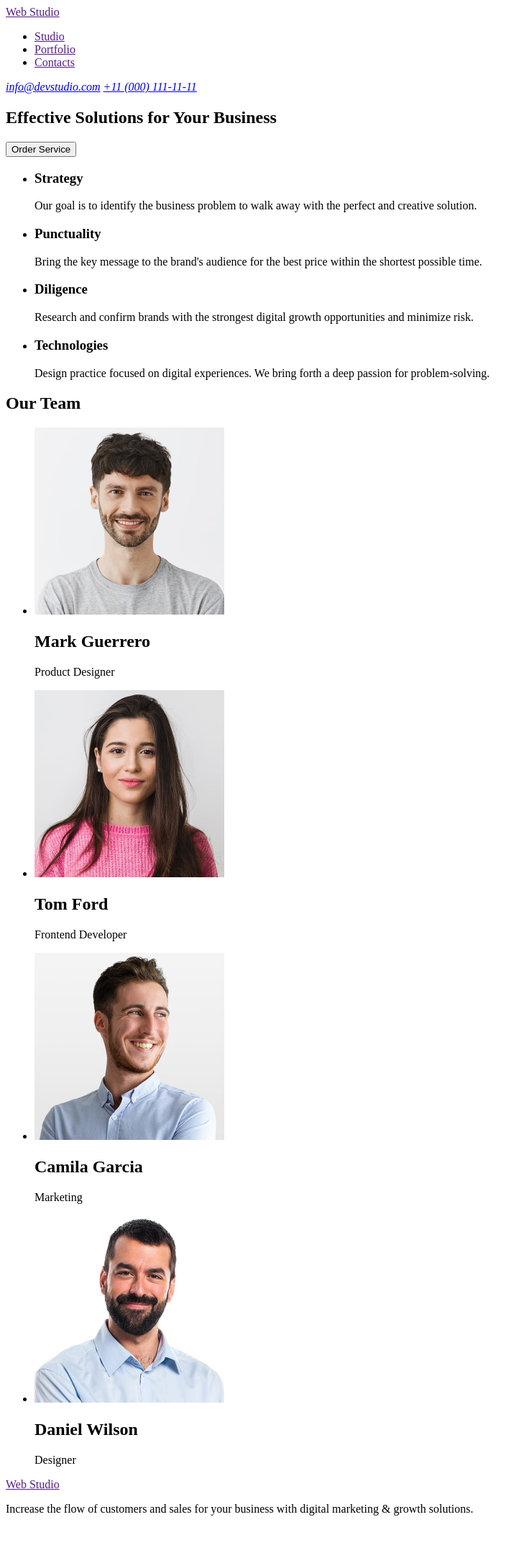
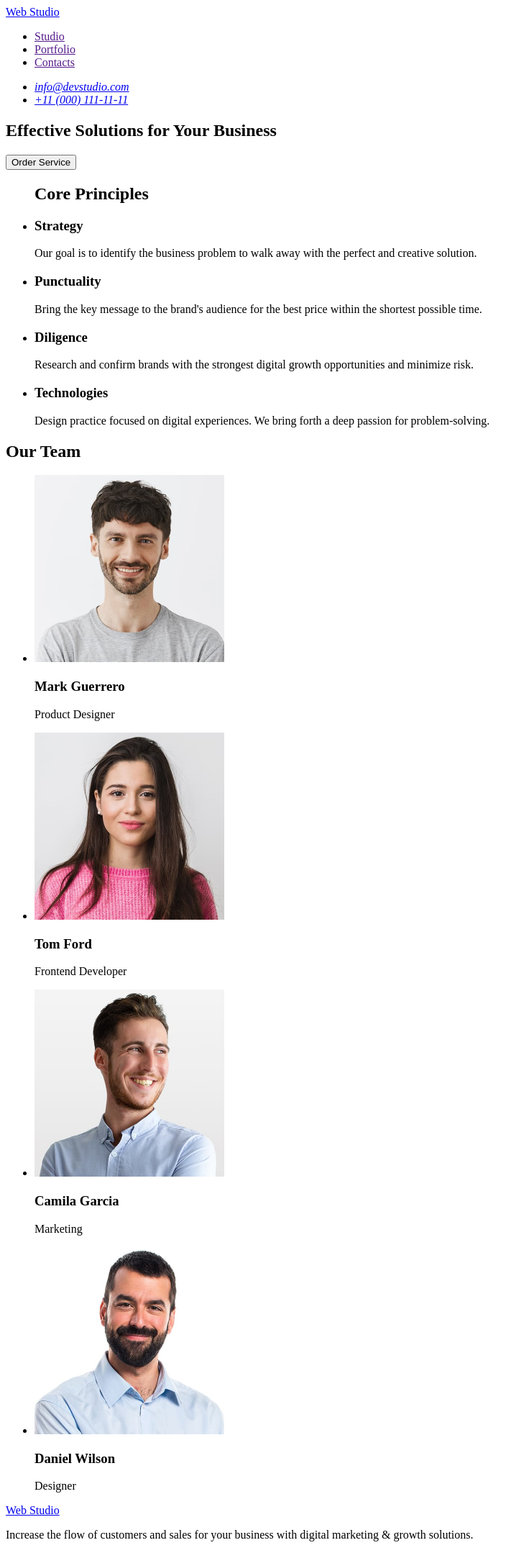
Before and after one commit to vitalii-mieliet/goit-markup-hw-01, a plain HTML site: page index.html in a window 1280 px wide. Shown: the whole page at 72% size, without its empty margins (0-736 px from the left). Before the commit the page ends 2122 px from the top, so only its background shows below. Drawn offline with Linux system fonts and the light colour scheme.

Commit message:
fix HTML markup

```diff
--- a/index.html
+++ b/index.html
@@ -8,9 +8,9 @@
   <body>
     <!-- Header -->
     <header>
-      <a href="">Web Studio</a>
       <!-- Menu -->
       <nav>
+        <a href="./index.html">Web Studio</a>
         <ul>
           <li><a href="">Studio</a></li>
           <li><a href="">Portfolio</a></li>
@@ -19,20 +19,23 @@
       </nav>
       <!-- Contacts -->
       <address>
-        <a href="mailto:info@devstudio.com">info@devstudio.com</a>
-        <a href="tel:+110001111111">+11 (000) 111-11-11</a>
+        <ul>
+          <li><a href="mailto:info@devstudio.com">info@devstudio.com</a></li>
+          <li><a href="tel:+110001111111">+11 (000) 111-11-11</a></li>
+        </ul>
       </address>
     </header>
-    <!-- MAin content -->
+    <!-- Main content -->
     <main>
       <!-- Main blok -->
       <section>
         <h1>Effective Solutions for Your Business</h1>
         <button type="button">Order Service</button>
       </section>
-      <!-- About company -->
+      <!-- Section Core Principles -->
       <section>
         <ul>
+          <h2>Core Principles</h2>
           <li>
             <h3>Strategy</h3>
             <p>
@@ -63,48 +66,48 @@
           </li>
         </ul>
       </section>
-      <!-- Our Team -->
+      <!-- Section Our Team -->
       <section>
         <h2>Our Team</h2>
         <ul>
           <li>
             <img
-              src="images/img.jpg"
+              src="./images/img.jpg"
               alt="Mark Guerrero"
               width="264"
               height="260"
             />
-            <h2>Mark Guerrero</h2>
+            <h3>Mark Guerrero</h3>
             <p>Product Designer</p>
           </li>
           <li>
             <img
-              src="images/img-1.jpg"
+              src="./images/img-1.jpg"
               alt="Tom Ford"
               width="264"
               height="260"
             />
-            <h2>Tom Ford</h2>
+            <h3>Tom Ford</h3>
             <p>Frontend Developer</p>
           </li>
           <li>
             <img
-              src="images/img-2.jpg"
+              src="./images/img-2.jpg"
               alt="Camila Garcia"
               width="264"
               height="260"
             />
-            <h2>Camila Garcia</h2>
+            <h3>Camila Garcia</h3>
             <p>Marketing</p>
           </li>
           <li>
             <img
-              src="images/img-3.jpg"
+              src="./images/img-3.jpg"
               alt="Daniel Wilson"
               width="264"
               height="260"
             />
-            <h2>Daniel Wilson</h2>
+            <h3>Daniel Wilson</h3>
             <p>Designer</p>
           </li>
         </ul>
@@ -112,7 +115,7 @@
     </main>
     <!-- Footer -->
     <footer>
-      <a href="">Web Studio</a>
+      <a href="./index.html">Web Studio</a>
       <p>
         Increase the flow of customers and sales for your business with digital
         marketing & growth solutions.
```
